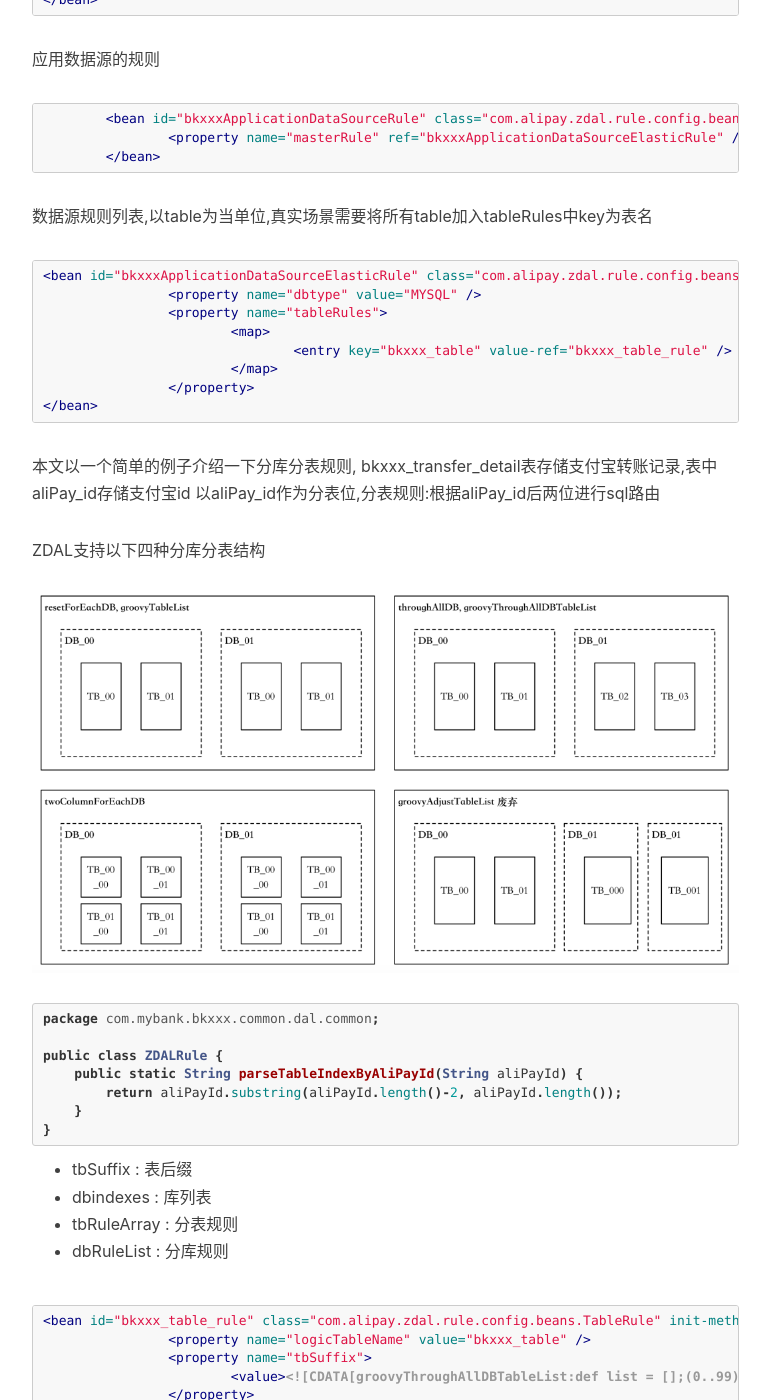
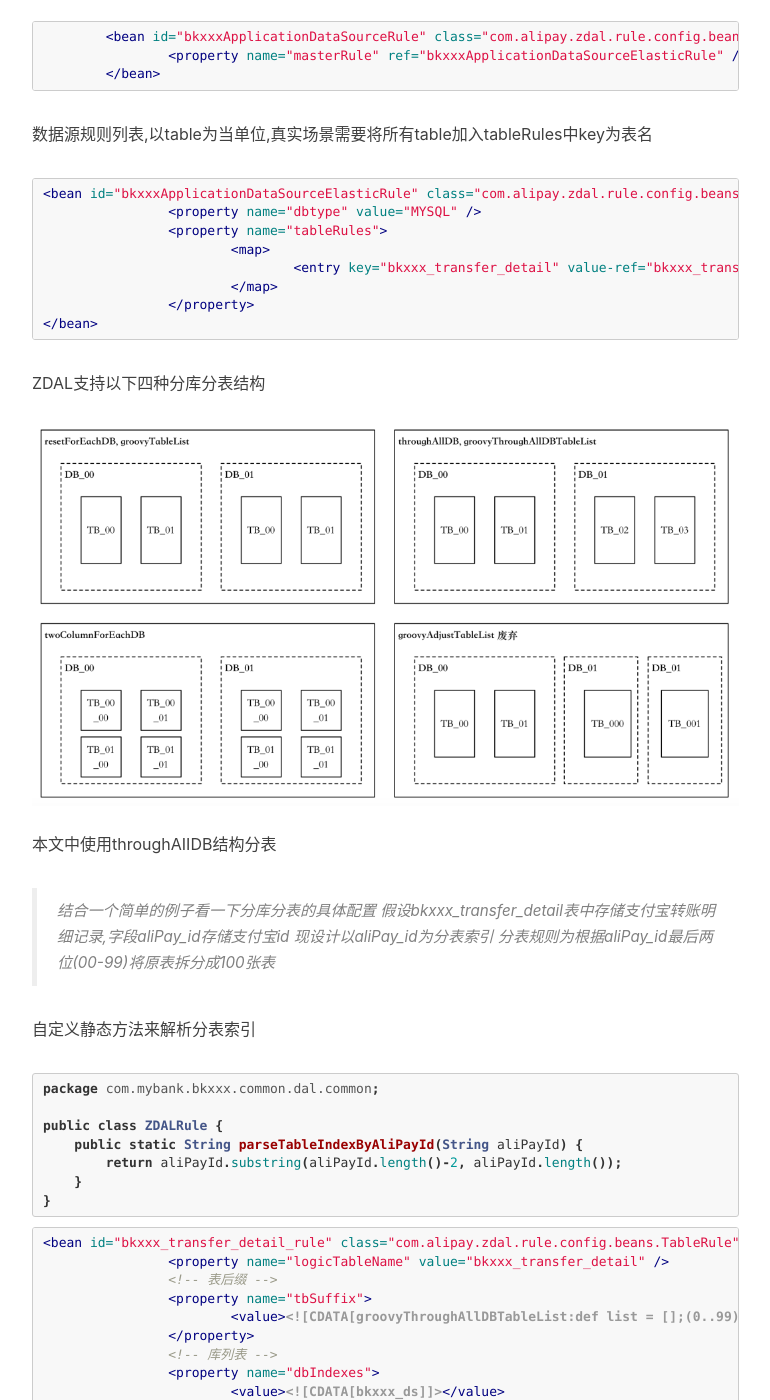
Before and after one commit to DoubleChick/DoubleChick.github.io, a Jekyll site: the page built from _posts/2017-12-10-zdal.markdown, in a window 1280 px wide and 1400 px high, scrolled down 3485 px. Shown: the whole window, without its empty margins (233-1003 px from the left). Built offline with Jekyll 4.4.1, drawn with Linux system fonts in a browser that asks for light colours; nearby versions of some CDN libraries; comment, search, counter and statistics services are not loaded; some of the changed text lies outside the part shown.

Commit message:
Blog4Part13

````diff
--- a/_posts/2017-12-10-zdal.markdown
+++ b/_posts/2017-12-10-zdal.markdown
@@ -18,11 +18,11 @@ JDBC(Java DataBase Connectivity)是一组由Java编写的类和接口集
 
 ZDAL是一个基于JDBC的`分布式`数据存储框架,结合一个问题概要的介绍一下ZDAL的功能
 
-`ZDAL和ORM框架(iBatis、Hibernate等)的区别?`
-* ZDAL在JDBC的数据库连接基础之上`采用分布式架构`提供数据拆分、数据源弹性伸缩、流量分发等功能
+> ZDAL和ORM框架(iBatis、Hibernate等)的区别?
+> ZDAL在JDBC的数据库连接基础之上`采用分布式架构`提供数据拆分、数据源弹性伸缩、流量分发等功能
 来解决传统单库单表存储的`容量性能瓶颈`以及在海量吞吐场景下提供`更安全稳定的数据层服务`
-* ORM框架主要使用元数据(XML中的声明)建立数据库记录与Java对象之间的映射关系,将对数据库记录的操作转化为对内存对象的操作
-* 个人感觉ZDAL主要解决性能安全问题,ORM框架主要为生成SQL以及数据库记录以及内存对象转换提供便利,两者互不依赖可单独使用
+> ORM框架主要使用元数据(XML中的声明)建立数据库记录与Java对象之间的映射关系,将对数据库记录的操作转化为对内存对象的操作
+> 个人感觉ZDAL主要解决性能安全问题,ORM框架主要为生成SQL以及数据库记录以及内存对象转换提供便利,两者互不依赖可单独使用
 
 本人在项目中使用的是 Sofa4 + ZDAL4 + iBatis 架构
 本文主要介绍一下ZDAL的数据拆分功能及涉及到的相关概念
@@ -121,19 +121,21 @@ ZDAL架构图一览
 		<property name="dbtype" value="MYSQL" />
 		<property name="tableRules">
 			<map>
-				<entry key="bkxxx_table" value-ref="bkxxx_table_rule" />
+				<entry key="bkxxx_transfer_detail" value-ref="bkxxx_transfer_detail_rule" />
 			</map>
 		</property>
 </bean>
 ```
-
-本文以一个简单的例子介绍一下分库分表规则,
-bkxxx_transfer_detail表存储支付宝转账记录,表中aliPay_id存储支付宝id
-以aliPay_id作为分表位,分表规则:根据aliPay_id后两位进行sql路由
-
 ZDAL支持以下四种分库分表结构
 ![img](/img/in-post/DepotsTableStructure.png)
+本文中使用throughAIIDB结构分表
 
+> 结合一个简单的例子看一下分库分表的具体配置
+> 假设bkxxx_transfer_detail表中存储支付宝转账明细记录,字段aliPay_id存储支付宝id
+> 现设计以aliPay_id为分表索引
+> 分表规则为根据aliPay_id最后两位(00-99)将原表拆分成100张表
+
+自定义静态方法来解析分表索引
 ```java
 package com.mybank.bkxxx.common.dal.common;
 
@@ -144,25 +146,24 @@ public class ZDALRule {
 }
 ```
 
-* tbSuffix : 表后缀
-* dbindexes : 库列表
-* tbRuleArray : 分表规则
-* dbRuleList : 分库规则
-
 ```xml
-<bean id="bkxxx_table_rule" class="com.alipay.zdal.rule.config.beans.TableRule" init-method="init">
-		<property name="logicTableName" value="bkxxx_table" />
+<bean id="bkxxx_transfer_detail_rule" class="com.alipay.zdal.rule.config.beans.TableRule" init-method="init">
+		<property name="logicTableName" value="bkxxx_transfer_detail" />
+		<!-- 表后缀 -->
 		<property name="tbSuffix">
 			<value><![CDATA[groovyThroughAllDBTableList:def list = [];(0..99).each{ i ->list.add("0"+"${i}".padLeft(3,"0") );}; return list;]]></value>
 		</property>
+		<!-- 库列表 -->
 		<property name="dbIndexes">
 			<value><![CDATA[bkxxx_ds]]></value>
 		</property>
+		<!-- 分表规则 -->
 		<property name="tbRuleArray">
 			<list>
 				<value><![CDATA[return com.mybank.bkxxx.common.dal.common.ZDALRule.parseTableIndexByAliPayId(#aliPay_id#).padLeft(4,"0");]]></value>
 			</list>
 		</property>
+		<!-- 分库规则 -->
 		<property name="dbRuleList">
 			<list>
 				<value><![CDATA[ if(null != #id#) return 0;]]></value>
--- a/about.html
+++ b/about.html
@@ -1,7 +1,7 @@
 ---
 layout: page
 title: "About"
-description: "Hey, this is JF."
+description: "Hey, this is ZJF."
 header-img: "img/about-bg-walle.jpg"
 multilingual: true
 ---
````
Also changed, not shown: other parts of _posts/2017-12-10-zdal.markdown (+3 -3 lines), img/in-post/post-alitrip-pd/post-alitrip-pd.013.jpg (deleted), img/in-post/post-alitrip-pd/post-alitrip-pd.014.jpg (deleted), img/in-post/post-alitrip-pd/post-alitrip-pd.016.jpg (deleted), img/in-post/post-alitrip-pd/post-alitrip-pd.018.jpg (deleted), img/in-post/post-alitrip-pd/post-alitrip-pd.019.jpg (deleted), img/in-post/post-alitrip-pd/post-alitrip-pd.020.jpg (deleted), img/in-post/post-alitrip-pd/post-alitrip-pd.021.jpg (deleted), img/in-post/post-alitrip-pd/post-alitrip-pd.023.jpg (deleted), img/in-post/post-alitrip-pd/post-alitrip-pd.026.jpg (deleted), img/in-post/post-alitrip-pd/post-alitrip-pd.028.jpg (deleted), img/in-post/post-alitrip-pd/post-alitrip-pd.029.jpg (deleted), img/in-post/post-alitrip-pd/post-alitrip-pd.030.jpg (deleted), img/in-post/post-alitrip-pd/post-alitrip-pd.031.jpg (deleted), 3 more files.
